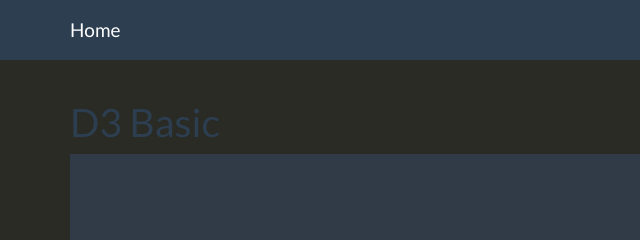
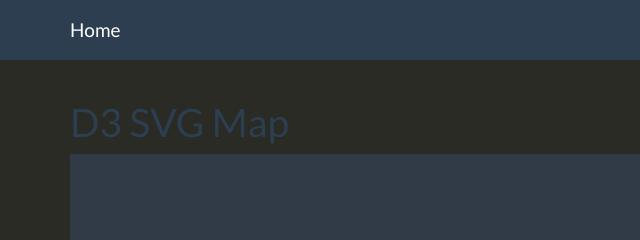
Before and after one commit to nayzawoo/maps, a website: page svg/index.html in a window 1280 px wide. Shown: the top 240 px of the page, 0-640 px from the left. Drawn offline with Linux system fonts and the light colour scheme.

Commit message:
Update on 2017-01-24 16:27:12

```diff
--- a/svg/index.html
+++ b/svg/index.html
@@ -52,7 +52,7 @@
 			</div>
 		</nav>
 		<div class="container">
-			<h1>D3 Basic</h1>
+			<h1>D3 SVG Map</h1>
 			<div id="map"></div>
 		</div>
 		<script>
```
Also changed, not shown: index.html (+1 -1 lines).
